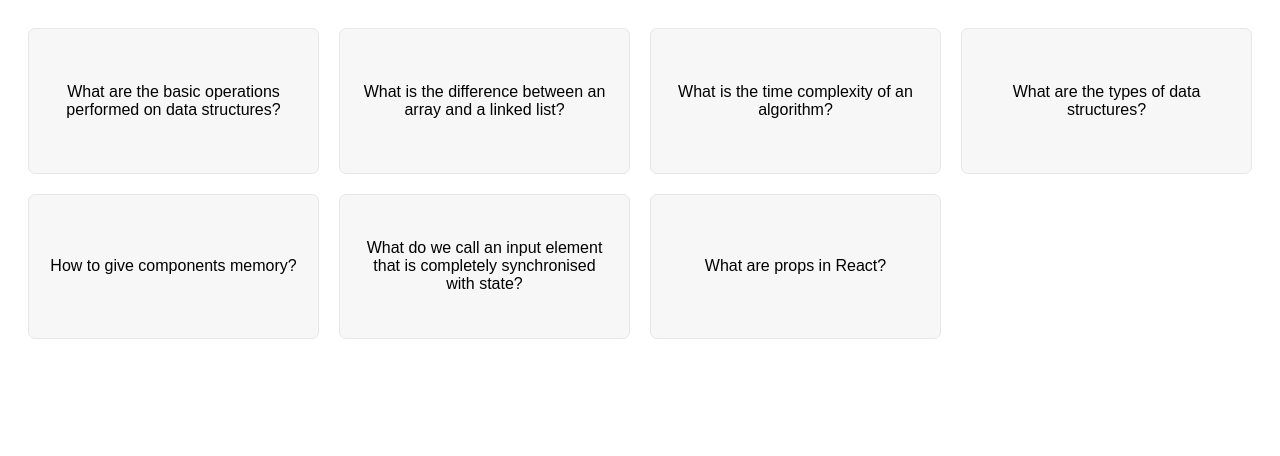
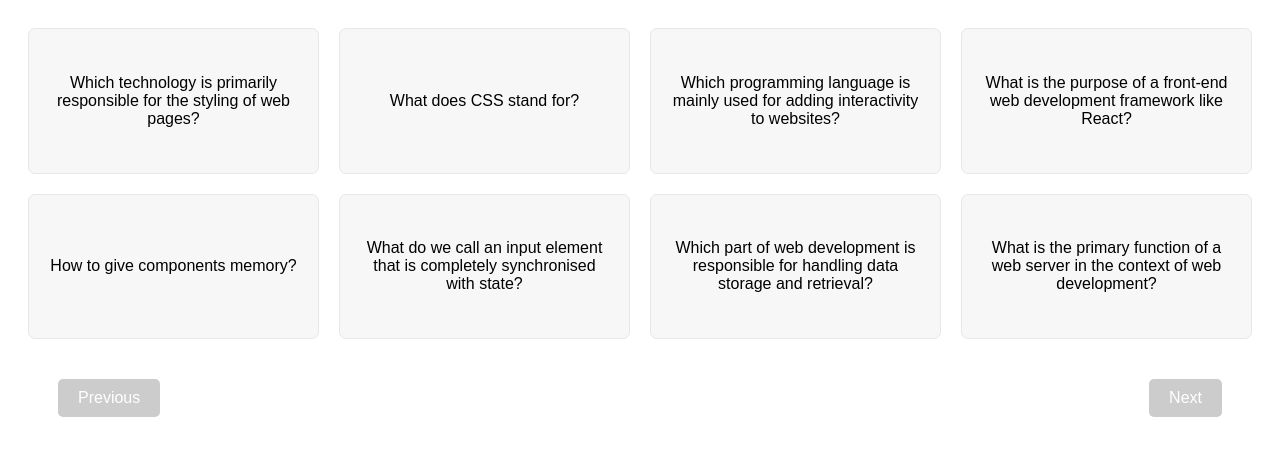
Before and after one commit to Rudransh-Singh-Athwal/Flash-Cards, a React (Vite) app: page / in a window 1280 px wide. Shown: the top 456 px of the page. Built offline with nearby package versions, Linux system fonts and the light colour scheme.

Commit message:
improved styles for cards and added previous and next buttons

```diff
--- a/src/App.jsx
+++ b/src/App.jsx
@@ -11,28 +11,27 @@ export default function App() {
 const questions = [
   {
     id: 1,
-    question: "What are the basic operations performed on data structures?",
-    answer:
-      "The basic operations performed on data structures include insertion, deletion, traversal, search, and sorting.",
+    question:
+      "Which technology is primarily responsible for the styling of web pages?",
+    answer: "CSS",
   },
   {
     id: 2,
-    question: "What is the difference between an array and a linked list?",
-    answer:
-      "An array stores elements sequentially in memory whereas a linked list consists of a series of nodes, each containing a value and a pointer to the next node.",
+    question: "What does CSS stand for?",
+    answer: "Cascading Style Sheets",
   },
   {
     id: 3,
-    question: "What is the time complexity of an algorithm?",
-    answer:
-      "The time complexity of an algorithm is the measure of the amount of time it takes to run as a function of the input size.",
+    question:
+      "Which programming language is mainly used for adding interactivity to websites?",
+    answer: "JavaScript",
   },
 
   {
     id: 4,
-    question: "What are the types of data structures?",
-    answer:
-      "There are several types of data structures, including arrays, linked lists, stacks, queues, trees, graphs, and hash tables.",
+    question:
+      "What is the purpose of a front-end web development framework like React?",
+    answer: "To create a visually appealing user interface",
   },
   {
     id: 5,
@@ -47,9 +46,15 @@ const questions = [
   },
   {
     id: 7,
-    question: "What are props in React?",
-    answer:
-      "Props are like function parameters used to pass data to components.",
+    question:
+      "Which part of web development is responsible for handling data storage and retrieval?",
+    answer: "Back-end development",
+  },
+  {
+    id: 8,
+    question:
+      "What is the primary function of a web server in the context of web development?",
+    answer: "Handling HTTP requests and serving web pages",
   },
 ];
 
@@ -58,6 +63,20 @@ function FlashCards() {
 
   function handleClick(id) {
     setSelectedId(id === selectedId ? null : id);
+  }
+
+  function handlePrevious() {
+    const currentIndex = questions.findIndex((el) => el.id === selectedId);
+    if (currentIndex > 0) {
+      setSelectedId(questions[currentIndex - 1].id);
+    }
+  }
+
+  function handleNext() {
+    const currentIndex = questions.findIndex((el) => el.id === selectedId);
+    if (currentIndex < questions.length - 1) {
+      setSelectedId(questions[currentIndex + 1].id);
+    }
   }
 
   return (
@@ -73,6 +92,29 @@ function FlashCards() {
           </div>
         ))}
       </div>
+
+      <div className="navigation-buttons">
+        <button
+          onClick={handlePrevious}
+          disabled={
+            selectedId === null ||
+            questions.findIndex((el) => el.id === selectedId) === 0
+          }
+        >
+          Previous
+        </button>
+
+        <button
+          onClick={handleNext}
+          disabled={
+            selectedId === null ||
+            questions.findIndex((el) => el.id === selectedId) ===
+              questions.length - 1
+          }
+        >
+          Next
+        </button>
+      </div>
     </>
   );
 }
--- a/src/index.css
+++ b/src/index.css
@@ -39,3 +39,57 @@ div.selected {
 div.selected:hover {
   transform: translateY(-5px);
 }
+
+button {
+  padding: 10px 20px;
+  margin: 10px;
+  border: none;
+  border-radius: 5px;
+  background-color: #1cabff;
+  color: #fff;
+  font-size: 16px;
+  cursor: pointer;
+  transition: background-color 0.3s ease-in-out, transform 0.3s ease-in-out;
+}
+
+button:disabled {
+  background-color: #ccc;
+  cursor: not-allowed;
+}
+
+button:hover:not(:disabled) {
+  background-color: #0a8cd2;
+  transform: translateY(-3px);
+}
+
+.navigation-buttons {
+  display: flex;
+  justify-content: space-between;
+  width: 100%;
+  padding: 0 20px;
+  margin-top: 30px;
+  box-sizing: border-box;
+}
+
+@media (max-width: 768px) {
+  body {
+    font-family: sans-serif;
+    overflow: auto;
+  }
+
+  .flashcards {
+    display: grid;
+    grid-template-columns: 1fr;
+    gap: 20px;
+  }
+
+  .navigation-buttons {
+    flex-direction: column;
+    align-items: center;
+  }
+
+  button {
+    width: 80%;
+    margin: 10px 0;
+  }
+}
```
